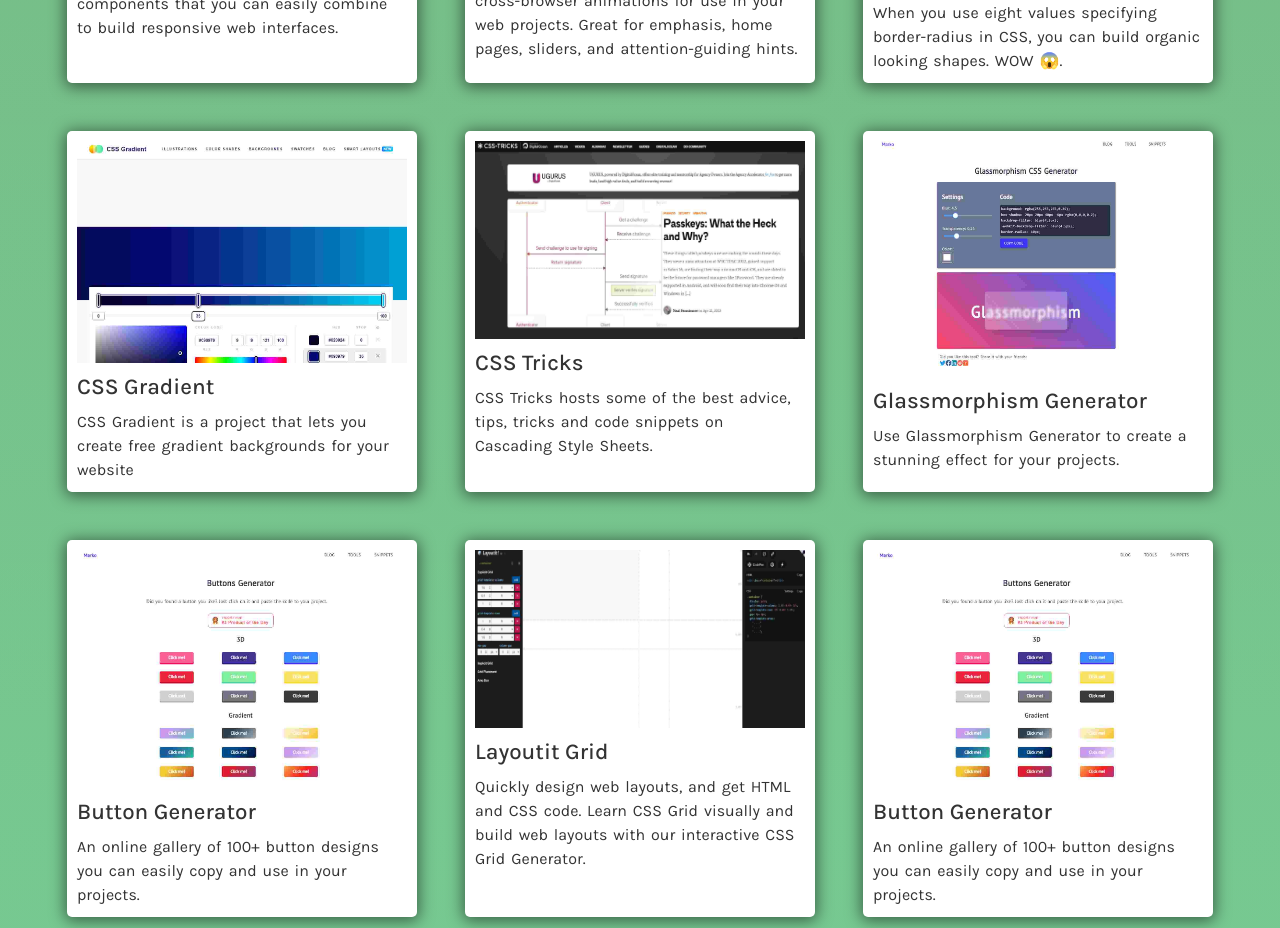
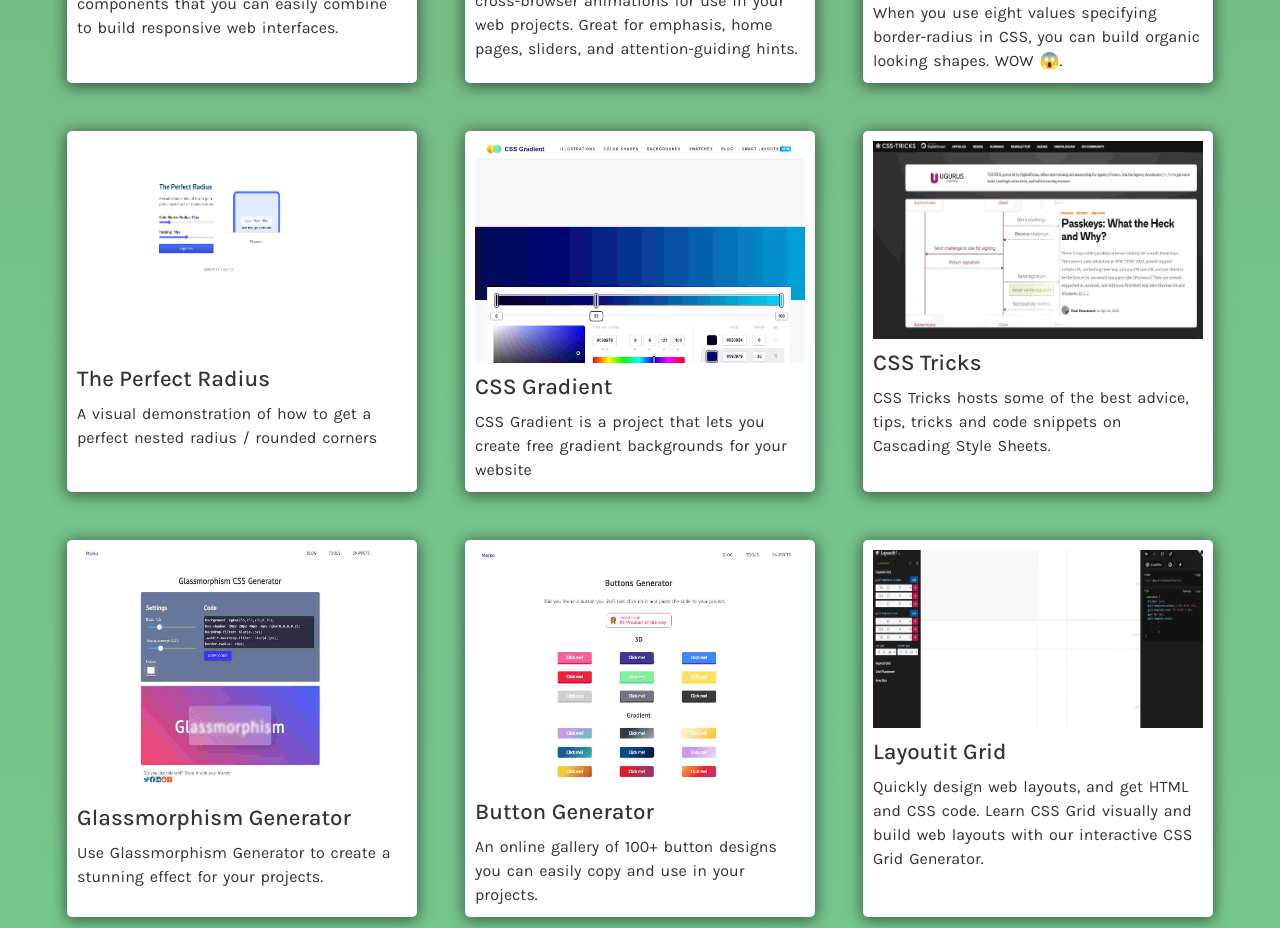
Before and after one commit to Ismail142/Web-Dev-Links, a React (Create React App) app: page / in a window 1280 px wide. Shown: the part 1820-2748 px from the top of the page. Built offline with nearby package versions, Linux system fonts and the light colour scheme.

Commit message:
data updated

```diff
--- a/src/Components/data.json
+++ b/src/Components/data.json
@@ -74,6 +74,12 @@
          "url": "https://9elements.github.io/fancy-border-radius/",
          "description": "When you use eight values specifying border-radius in CSS, you can build organic looking shapes. WOW 😱.",
          "imageName": "css-fancy-border-radius.jpg"
+      },
+      {
+         "title": "The Perfect Radius",
+         "url": "https://radius-playground.netlify.app/",
+         "description": "A visual demonstration of how to get a perfect nested radius / rounded corners",
+         "imageName": "css-perfectradius.png"
       },
       {
          "title": "CSS Gradient",
--- a/src/Styles/Menu.css
+++ b/src/Styles/Menu.css
@@ -129,11 +129,6 @@
 }
 
 
-
-
-
-
-
 @media (max-width: 600px) {
    .show-menu-container {
       grid-template-columns: minmax(100px, 350px);
```
Also changed, not shown: public/assets/Images/css/css-perfectradius.png (added).
